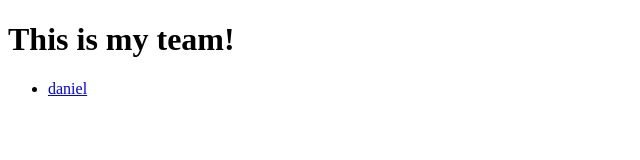
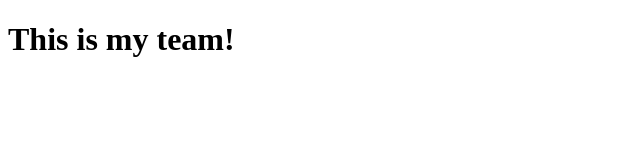
Before and after one commit to Dopee0508/boombridge, a plain HTML site: page index.html in a window 1280 px wide. Shown: the full height of the page, 0-640 px from the left. Drawn offline with Linux system fonts and the light colour scheme.

Commit message:
Update index.html

```diff
--- a/index.html
+++ b/index.html
@@ -7,7 +7,7 @@
  <body>
  <h1> This is my team! </h1>
  <ul>
-  <li><a href="resume-m11405506.html"> daniel </a></li>
+
  </ul>
  </body>
 </html>
```
